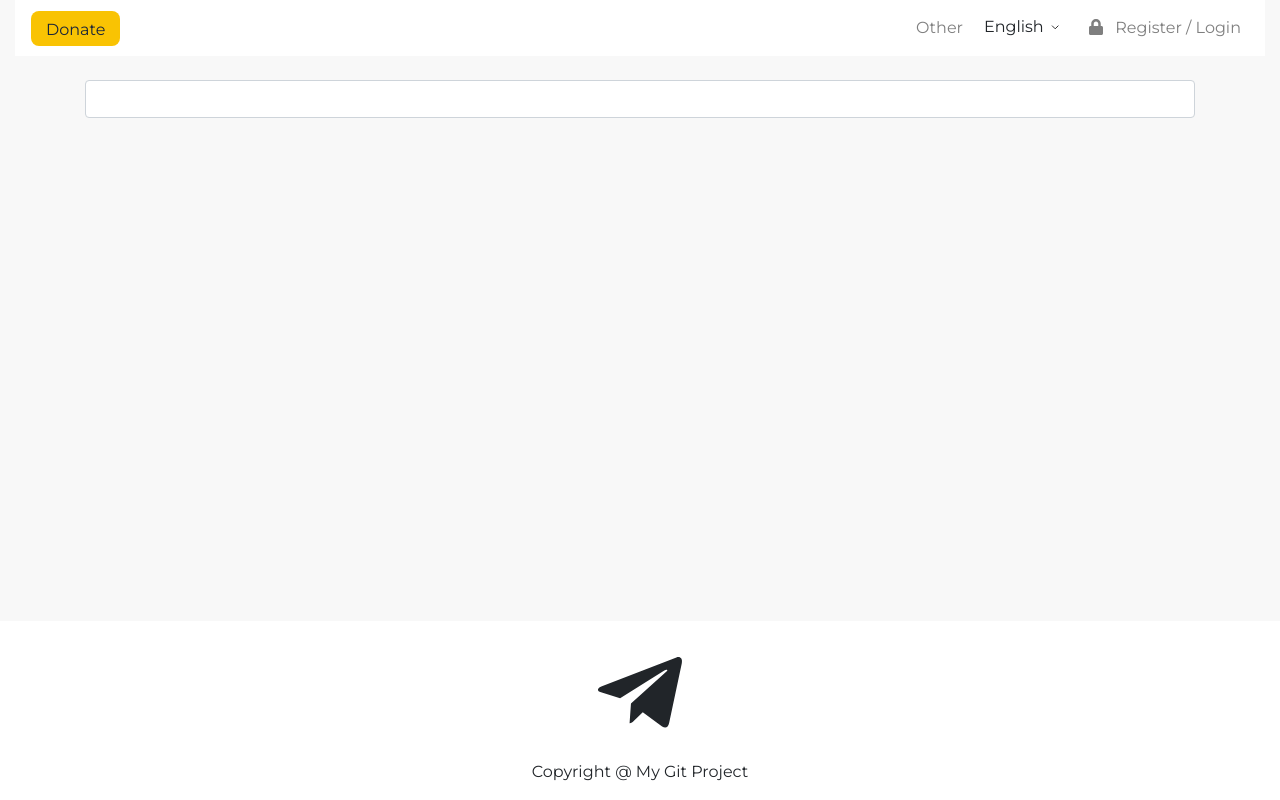
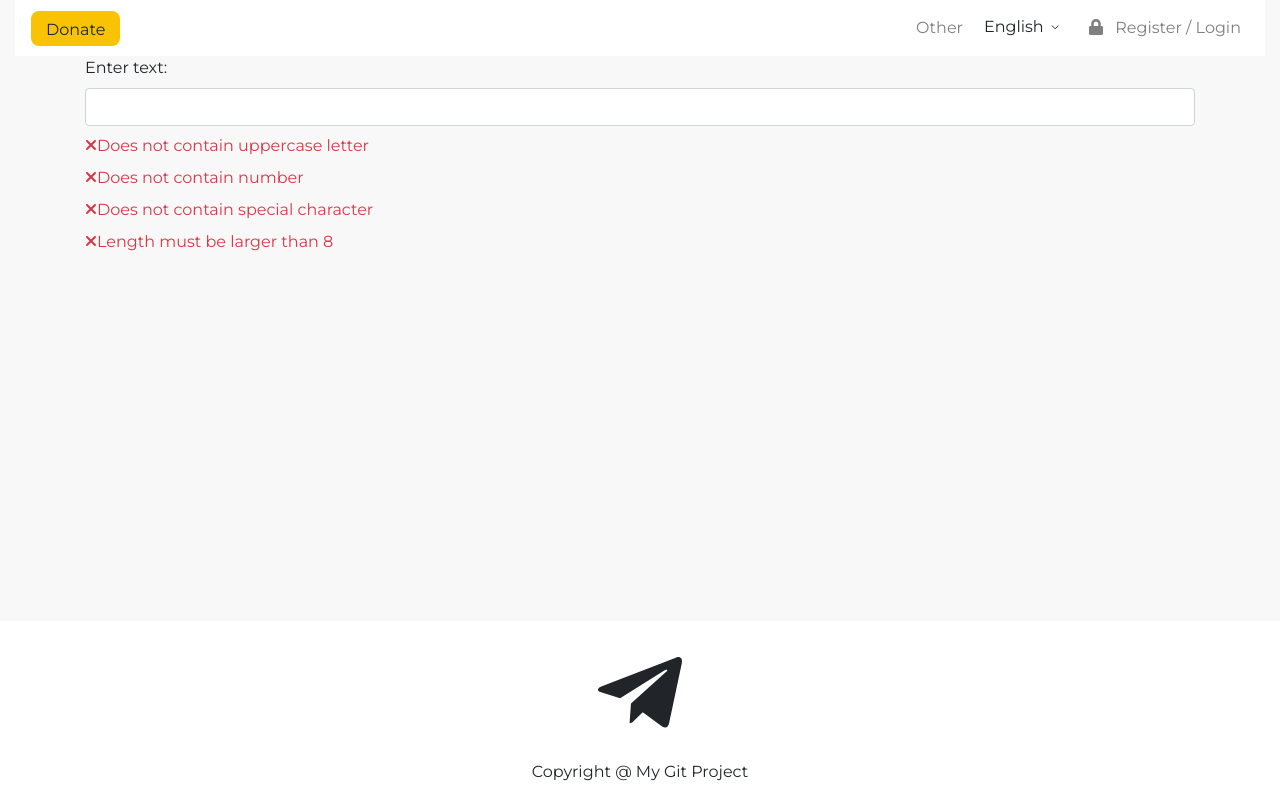
Before and after one commit to danielgreendev/react-master, a React (Create React App) app in the folder client/: page /other in a window 1280 px wide. Built offline with nearby package versions, Linux system fonts and the light colour scheme.

Commit message:
complete: complete validate input password

```diff
--- a/client/package.json
+++ b/client/package.json
@@ -3,6 +3,9 @@
   "version": "0.1.0",
   "private": true,
   "dependencies": {
+    "@fortawesome/fontawesome-svg-core": "^6.4.0",
+    "@fortawesome/free-solid-svg-icons": "^6.4.0",
+    "@fortawesome/react-fontawesome": "^0.2.0",
     "@material-ui/core": "^4.12.4",
     "axios": "^0.18.0",
     "classnames": "^2.2.5",
--- a/client/public/index.html
+++ b/client/public/index.html
@@ -14,7 +14,7 @@
   <link rel="stylesheet" href="https://cdn.jsdelivr.net/npm/bootstrap@4.6.2/dist/css/bootstrap.min.css">
 
   <link href="https://fonts.googleapis.com/css2?family=Montserrat:wght@400;700&display=swap" rel="stylesheet">
-
+  <link rel="stylesheet" href="https://cdnjs.cloudflare.com/ajax/libs/font-awesome/5.15.4/css/all.min.css" />
   <script defer src="https://use.fontawesome.com/releases/v5.0.9/js/all.js"
     integrity="sha384-8iPTk2s/jMVj81dnzb/iFR2sdA7u06vHJyyLlAd4snFpCl/SnyUjRrbdJsw1pGIl"
     crossorigin="anonymous"></script>
--- a/client/src/component/auth/Login.js
+++ b/client/src/component/auth/Login.js
@@ -7,13 +7,13 @@ function Login() {
     };
     return (
         <div>
-            <button type="button" class="btn btn-primary" data-toggle="modal" data-target="#myModal">
+            <button type="button" className="btn btn-primary" data-toggle="modal" data-target="#myModal">
                 Open modal
             </button>
 
-            <div class="modal fade" id="myModal">
-                <div class="modal-dialog">
-                    <div class="modal-content">
+            <div className="modal fade" id="myModal">
+                <div className="modal-dialog">
+                    <div className="modal-content">
 
                         <div className="row">
                             <div className="col-md-12">
--- a/client/src/component/layout/Navbar.js
+++ b/client/src/component/layout/Navbar.js
@@ -10,17 +10,17 @@ const Navbar = () => {
                 </Link>
             </li>
             <li className="nav-item">
-                <div class="dropdown">
-                    <button class="btn bg-white" type="button" data-toggle="dropdown" data-target="#dropdownMenu">
+                <div className="dropdown">
+                    <button className="btn bg-white" type="button" data-toggle="dropdown" data-target="#dropdownMenu">
                         English
                         <svg width="24" height="24" viewBox="0 0 30 30">
-                            <path d="M10 12l4 4 4-4" stroke="black" stroke-width="1" fill="none" />
+                            <path d="M10 12l4 4 4-4" stroke="black" strokeWidth="1" fill="none" />
                         </svg>
                     </button>
-                    <div class="dropdown-menu" aria-labelledby="dropdownMenu">
-                        <a class="dropdown-item" href="#">Language 1</a>
-                        <a class="dropdown-item" href="#">Language 2</a>
-                        <a class="dropdown-item" href="#">Language 3</a>
+                    <div className="dropdown-menu" aria-labelledby="dropdownMenu">
+                        <a className="dropdown-item" href="#">Language 1</a>
+                        <a className="dropdown-item" href="#">Language 2</a>
+                        <a className="dropdown-item" href="#">Language 3</a>
                     </div>
                 </div>
             </li>
--- a/client/src/component/other/Other.js
+++ b/client/src/component/other/Other.js
@@ -1,50 +1,93 @@
-import React, { Component } from 'react'
+import React from "react";
+import { FontAwesomeIcon } from '@fortawesome/react-fontawesome';
+import { faCheck, faTimes } from '@fortawesome/free-solid-svg-icons';
+function App() {
+    const [text, setText] = React.useState("");
+    const [containsUppercase, setContainsUppercase] = React.useState(false);
+    const [containsNumber, setContainsNumber] = React.useState(false);
+    const [containsSpecialChar, setContainsSpecialChar] = React.useState(false);
+    const [length, setLength] = React.useState(false)
 
-export default class Other extends Component {
-    constructor(props) {
-        super(props)
-        this.state = {
-            input : "",
-            valid : undefined
+    function handleChange(e) {
+        const newValue = e.target.value;
+        setText(newValue);
+        // Check if the string contains an uppercase letter
+        if (/[A-Z]/.test(newValue)) {
+            setContainsUppercase(true);
+        } else {
+            setContainsUppercase(false);
+        }
+        // Check if the string contains a number
+        if (/\d/.test(newValue)) {
+            setContainsNumber(true);
+        } else {
+            setContainsNumber(false);
+        }
+        // Check if the string contains a special character
+        if (/[^a-zA-Z0-9]/.test(newValue)) {
+            setContainsSpecialChar(true);
+        } else {
+            setContainsSpecialChar(false);
         }
 
-    }
-
-    onChange = (e) => {
-        const newValue = e.target.value
-        this.setState({ [e.target.name] : newValue })
-        const regex = /^(?=.*[A-Z])(?=.*\d)(?=.*[!@#$%^&*()_+])[A-Za-z\d!@#$%^&*()_+]{8,}$/
-        const myString = newValue
-        if (regex.test(myString)) {
-            this.setState({ valid : true })
+        // Check if the length of a string is larger than 8 or not
+        if (newValue.length >= 8) {
+            setLength(true)
         } else {
-            this.setState({ valid : false })
+            setLength(false)
         }
     }
-
-    render() {
-        // const myString = "MyString123!";
-        // if (regex.test(myString)) {
-        //     console.log("The string contains at least one uppercase letter, number, and special character.");
-        // } else {
-        //     console.log("The string does not contain at least one uppercase letter, number, or special character.");
-        // }
-
-        return (
-            <div className='container mt-4'>
-                <input className='form-control'
-                       value={ this.state.input }
-                       name="input"
-                       onChange={ this.onChange }
-                />
-                <p className='display-4'>
-                    {
-                        this.state.valid == undefined ? "" : (
-                            this.state.valid === true ? "Strong Password" : "Password must contain at least one uppercase letter, one number and one special character"
-                        )
-                    }
-                </p>
-            </div>
-        )
-    }
+    return (
+        <div className="container">
+            <label>
+                Enter text:
+            </label>
+            <input type="text" value={text} onChange={handleChange} className="form-control mb-2" />
+            {containsUppercase ? (
+                <span className="text-success mb-2 d-block">
+                    <FontAwesomeIcon icon={faCheck} />
+                    Contains uppercase letter
+                </span>
+            ) : (
+                <span className="text-danger mb-2 d-block">
+                    <FontAwesomeIcon icon={faTimes} />
+                    Does not contain uppercase letter
+                </span>
+            )}
+            {containsNumber ? (
+                <span className="text-success mb-2 d-block">
+                    <FontAwesomeIcon icon={faCheck} />
+                    Contains number
+                </span>
+            ) : (
+                <span className="text-danger mb-2 d-block">
+                    <FontAwesomeIcon icon={faTimes} />
+                    Does not contain number
+                </span>
+            )}
+            {containsSpecialChar ? (
+                <span className="text-success mb-2 d-block">
+                    <FontAwesomeIcon icon={faCheck} />
+                    Contains special character
+                </span>
+            ) : (
+                <span className="text-danger mb-2 d-block">
+                    <FontAwesomeIcon icon={faTimes} />
+                    Does not contain special character
+                </span>
+            )}
+            {length ? (
+                <span className="text-success mb-2 d-block">
+                    <FontAwesomeIcon icon={faCheck} />
+                    Length must be larger than 8
+                </span>
+            ) : (
+                <span className="text-danger mb-2 d-block">
+                    <FontAwesomeIcon icon={faTimes} />
+                    Length must be larger than 8
+                </span>
+            )}
+        </div>
+    );
 }
+export default App;
--- a/package.json
+++ b/package.json
@@ -14,6 +14,7 @@
   "author": "Brad Traversy",
   "license": "MIT",
   "dependencies": {
+    "@fortawesome/free-solid-svg-icons": "^6.4.0",
     "bcryptjs": "^2.4.3",
     "body-parser": "^1.18.2",
     "concurrently": "^3.5.1",
```
Also changed, not shown: 1 other file (tests, documents, lock files or other folders).
